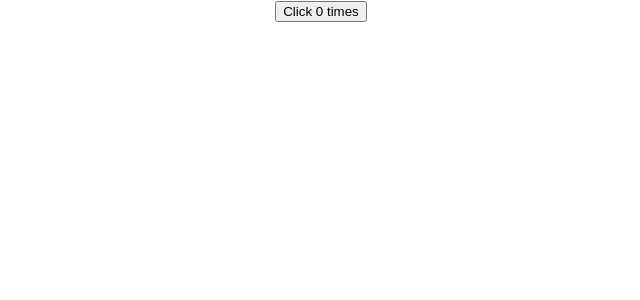
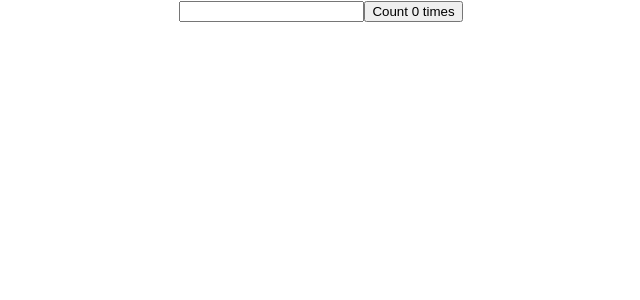
Before and after one commit to Aariyadas/React-Workout, a React (Create React App) app: page / in a window 1280 px wide. Shown: the top 300 px of the page, without its empty margins (319-959 px from the left). Built offline with nearby package versions, Linux system fonts and the light colour scheme.

Commit message:
UseRffect Example

```diff
--- a/src/App.js
+++ b/src/App.js
@@ -3,6 +3,7 @@ import './App.css';
 import Counter from './components/Counter';
 import CounterPrev from './components/CounterPrev';
 import UseEffect1 from './components/UseEffect1';
+import UseEffect2 from './components/UseEffect2';
 import UseStateArr from './components/UseStateArr';
 import UseStateObject from './components/UseStateObject';
 
@@ -13,7 +14,8 @@ function App() {
       {/* <CounterPrev/> */}
       {/* <UseStateObject/> */}
       {/* <UseStateArr/> */}
-      <UseEffect1/>
+      {/* <UseEffect1/> */}
+      <UseEffect2/>
     </div>
   );
 }
--- a/src/components/UseEffect2.js
+++ b/src/components/UseEffect2.js
@@ -0,0 +1,21 @@
+import React, { useEffect, useState } from 'react'
+// Conditional rendering for react
+function UseEffect2() {
+    const [name,setName]=useState(" ")
+    const[count,setCount]=useState(0)
+
+  useEffect(()=>{
+    document.title=` chnages ${count} times`
+  },[count])
+
+
+  return (
+    <div>
+        <input type='text' value={name} onChange={e=>setName(e.target.value)} />
+        <button onClick={()=>setCount(count+1)}>Count {count} times</button>
+    </div>
+  )
+
+}
+
+export default UseEffect2
--- /dev/null
+++ b/src/components/UseEffect3.js
@@ -0,0 +1 @@
+// Use Effect That Runs only Once
```
